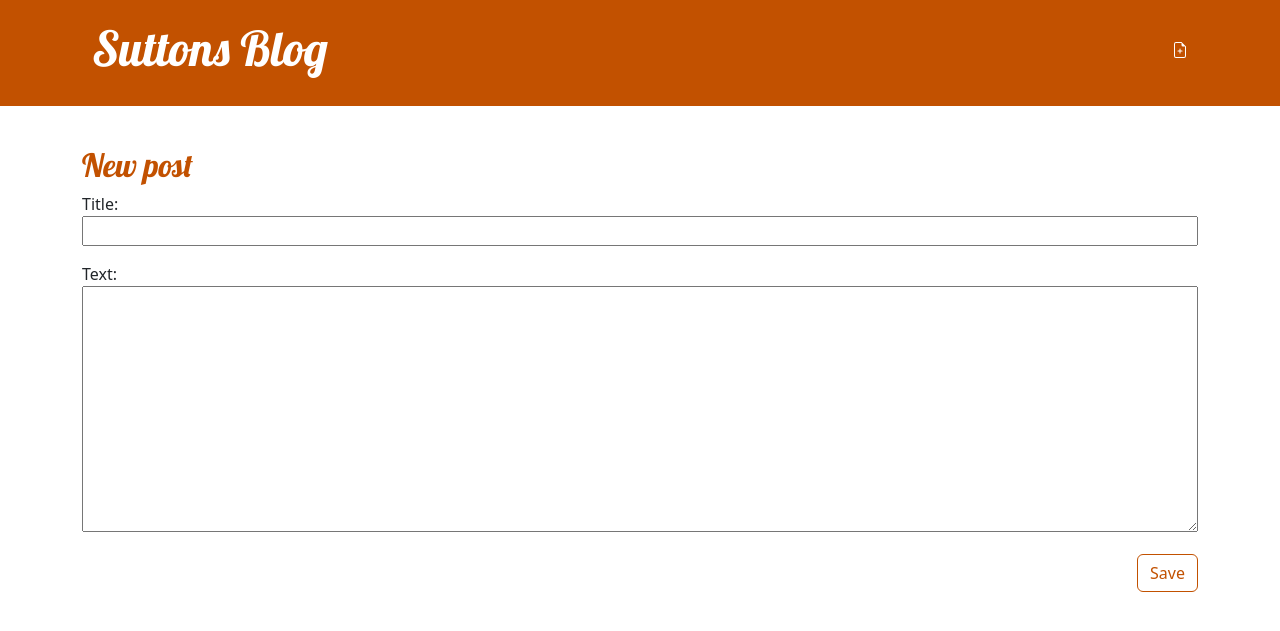
After one commit to SuttonB-000/sdev220-python_dev-mod6_tut-templating_dynamic_data, a Django app: page /post/new/ in a window 1280 px wide. The commit adds this page. Shown: the top 631 px of the page. Run offline with Django 5.2, Linux system fonts and the light colour scheme.

Commit message:
added button that links to a form to create new posts

```diff
--- /dev/null
+++ b/blog/forms.py
@@ -0,0 +1,9 @@
+from django import forms
+
+from .models import Post
+
+class PostForm(forms.ModelForm):
+
+    class Meta:
+        model = Post
+        fields = ('title', 'text')
--- a/blog/templates/blog/base.html
+++ b/blog/templates/blog/base.html
@@ -1,23 +1,22 @@
 {% load static %}
-<!doctype html>
-<html lang="en">
+<!DOCTYPE html>
+<html>
     <head>
-    <meta charset="utf-8">
-    <meta name="viewport" content="width=device-width, initial-scale=1">
-    <link rel="preconnect" href="https://fonts.googleapis.com">
-    <link rel="preconnect" href="https://fonts.gstatic.com" crossorigin>
-    <link href="https://fonts.googleapis.com/css2?family=Lobster&display=swap" rel="stylesheet">
-    <link rel='stylesheet' href="https://cdn.jsdelivr.net/npm/bootstrap@5.3.3/dist/css/bootstrap.min.css" integrity="sha384-QWTKZyjpPEjISv5WaRU9OFeRpok6YctnYmDr5pNlyT2bRjXh0JMhjY6hW+ALEwIH" crossorigin="anonymous">
+        <title>Suttons Blog</title>
+        <link rel="stylesheet" href="https://cdn.jsdelivr.net/npm/bootstrap@5.3.3/dist/css/bootstrap.min.css" integrity="sha384-QWTKZyjpPEjISv5WaRU9OFeRpok6YctnYmDr5pNlyT2bRjXh0JMhjY6hW+ALEwIH" crossorigin="anonymous">
+        <link rel="stylesheet" href="https://fonts.googleapis.com/css?family=Lobster&subset=latin,latin-ext">
         <link rel="stylesheet" href="{% static 'css/blog.css' %}">
-    <title>Blog</title>
     </head>
     <body>
         <header class="page-header">
             <div class="container">
-        <h1><a href="/">Suttons Super Awesome Blog</a></h1>
+                <a href="{% url 'post_new' %}" class="top-menu">
+                    {% include './icons/file-earmark-plus.svg' %}
+                </a>
+                <h1><a href="/">Suttons Blog</a></h1>
             </div>
         </header>
-    <main class="container">
+        <main class="content container">
             <div class="row">
                 <div class="col">
                     {% block content %}
--- /dev/null
+++ b/blog/templates/blog/post_edit.html
@@ -0,0 +1,9 @@
+{% extends 'blog/base.html' %}
+
+{% block content %}
+    <h2>New post</h2>
+    <form method="POST" class="post-form">{% csrf_token %}
+        {{ form.as_p }}
+        <button type="submit" class="save btn btn-secondary">Save</button>
+    </form>
+{% endblock %}
--- a/blog/urls.py
+++ b/blog/urls.py
@@ -4,4 +4,5 @@ from . import views
 urlpatterns = [
     path('', views.post_list, name='post_list'),
     path('post/<int:pk>/', views.post_detail, name='post_detail'),
+    path('post/new/', views.post_new, name='post_new'),
 ]
--- a/blog/views.py
+++ b/blog/views.py
@@ -1,5 +1,6 @@
 from django.shortcuts import render, get_object_or_404
 from .models import Post
+from .forms import PostForm
 
 def post_list(request):
     posts = Post.objects.all().order_by('create_date')
@@ -8,3 +9,7 @@ def post_list(request):
 def post_detail(request, pk):
     post = get_object_or_404(Post, pk=pk)
     return render(request, 'blog/post_detail.html', {'post': post})
+
+def post_new(request):
+    form = PostForm()
+    return render(request, 'blog/post_edit.html', {'form': form})
```
Also changed, not shown: blog/templates/blog/icons/file-earmark-plus.svg (added), 4 other files. Lines whose indentation alone changed are shown as unchanged.
